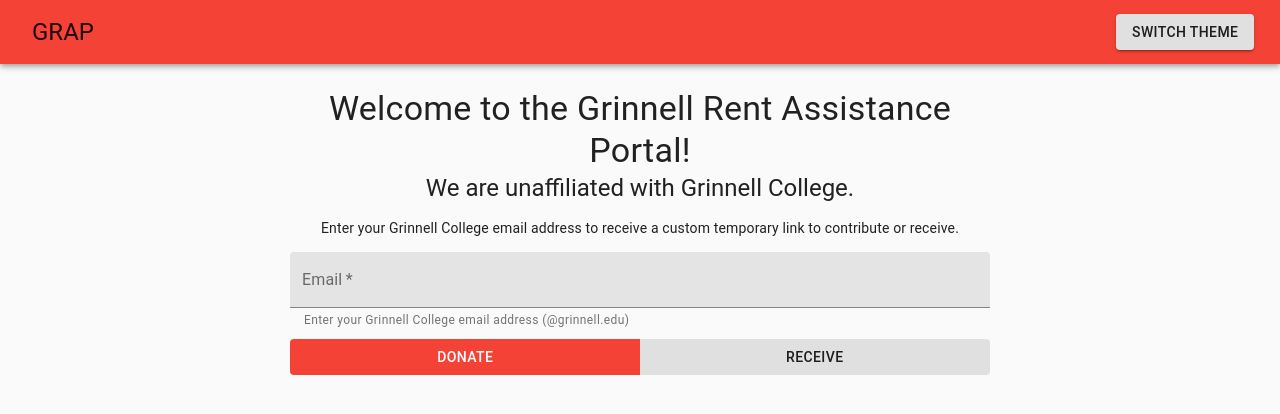
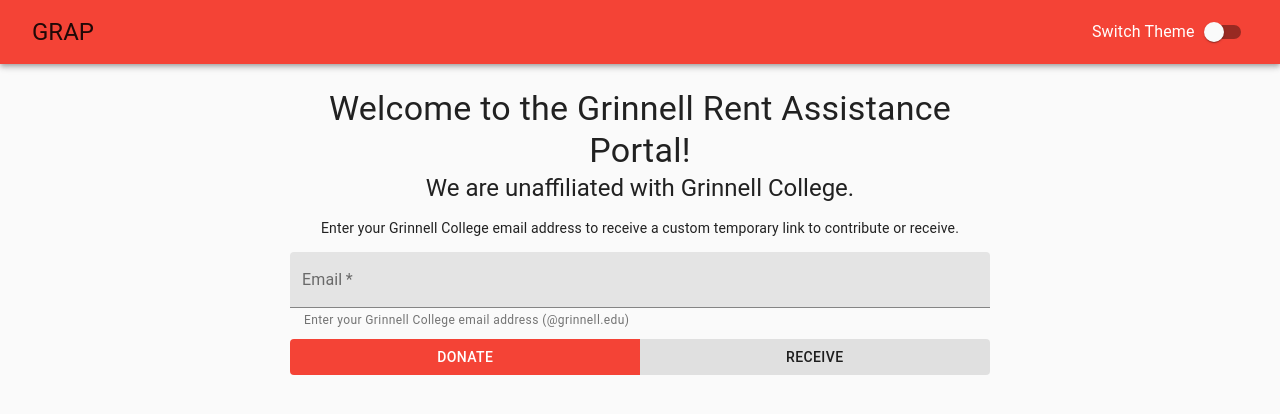
Before and after one commit to grinnell-rent-assistance/frontend, a React (Create React App) app: page / in a window 1280 px wide. Shown: the top 414 px of the page. Built offline with nearby package versions, Linux system fonts and the light colour scheme.

Commit message:
Changed dark mode button to a switch

```diff
--- a/src/App.js
+++ b/src/App.js
@@ -1,6 +1,6 @@
 import React from 'react';
 
-import { Box, Button, AppBar, Toolbar, Typography, createStyles, makeStyles, MuiThemeProvider, CssBaseline } from '@material-ui/core';
+import { Box, Button, AppBar, Toolbar, Typography, createStyles, makeStyles, MuiThemeProvider, CssBaseline, Switch as Toggler, FormControl, FormGroup, FormControlLabel } from '@material-ui/core';
 
 import { Switch, Route, Link } from 'react-router-dom';
 
@@ -11,20 +11,24 @@
 
 const useStyles = makeStyles((theme) => createStyles({
   root: {
-    flexgrow: 1,
+    flex: 1,
   },
   container: {
     marginTop: theme.spacing(3),
   },
   darkModeButton: {
     position: 'absolute',
-    right: '2%',
+    right: '3%',
+  },
+  formGroup: {
+    position: 'static',
+    marginRight: '2%',
   },
 })
 );
 
 function App() {
-  const { darkModeButton, container, Toggle } = useStyles();
+  const { darkModeButton, container, formGroup, root} = useStyles();
   const [email, setEmail] = React.useState('');
   const [theme, setTheme] = React.useState('light');
 
@@ -38,12 +42,21 @@
         <Box style={{ height: '100%' }}>
           <AppBar position="static">
             <Toolbar>
-              <Button component={Link} to="/" >
+              <Button display='flex' flexGrow={1} component={Link} to="/" >
                 <Typography variant="h5">
                   GRAP
-            </Typography>
+                </Typography>
               </Button>
-              <Button className={darkModeButton} onClick={themeToggler} variant="contained">Switch Theme</Button>
+              <FormControl className={darkModeButton} component="fieldset">
+                <FormGroup aria-label="position" row>
+                  <FormControlLabel
+                    value="start"
+                    control={<Toggler onChange={themeToggler}/>}
+                    label="Switch Theme"
+                    labelPlacement="start"
+                    />
+                </FormGroup>
+              </FormControl>
             </Toolbar>
           </AppBar>
           {/* Begin Router */}
--- a/src/pages/LandingPage.js
+++ b/src/pages/LandingPage.js
@@ -19,10 +19,10 @@
     return (
         <Container className={root}>
             {isGrinnellEmail(props.email) ? null : <Redirect to="/" />}
-            <Typography variant={'h5'}>
+            <Typography variant={'h4'}>
                 Verification
           </Typography>
-            <p>
+            <p style={{fontSize:16}}>
                 We just sent a link to
                 <strong>
                     {' ' + props.email}
--- a/src/theme.js
+++ b/src/theme.js
@@ -8,7 +8,7 @@
                 main: '#f44336',
             },
             secondary: {
-                main: '#ff7961',
+                main: '#cfcfcf',
             },
         },
     });
@@ -25,10 +25,10 @@
                 main: '#cc3535',
             },
             secondary: {
-                main: '#7f0000',
+                main: '#3d3c3c',
             },
             background: {
-                default: '#212121',
+                default: '#1f1e1e',
             },
         },
     });
```
